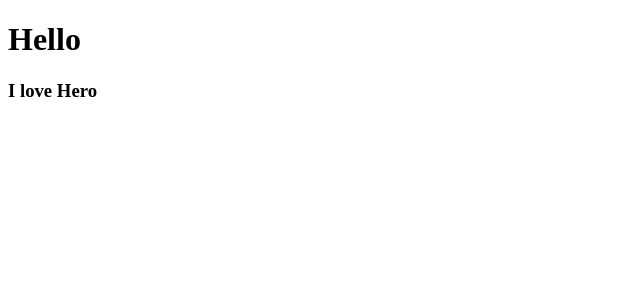
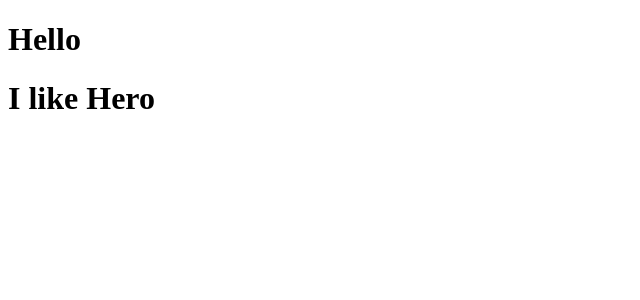
Before and after one commit to jm-shin/react_movie_app, a React (Create React App) app: page / in a window 1280 px wide. Shown: the top 300 px of the page, without its empty margins (0-640 px from the left). Built offline with nearby package versions, Linux system fonts and the light colour scheme.

Commit message:
JSX Study

```diff
--- a/src/App.js
+++ b/src/App.js
@@ -1,5 +1,8 @@
 import React from 'react';
-import Hero from './Hero';
+
+function Hero(){
+  return <h1>I like Hero</h1>
+}
 
 function App() {
   return(
--- a/src/Hero.js
+++ /dev/null
@@ -1,7 +0,0 @@
-import React from 'react';
-
-function Hero(){
-    return <h3>I love Hero</h3>
-}
-
-export default Hero;
```
